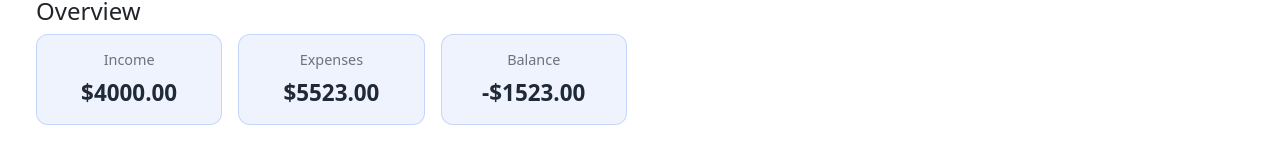
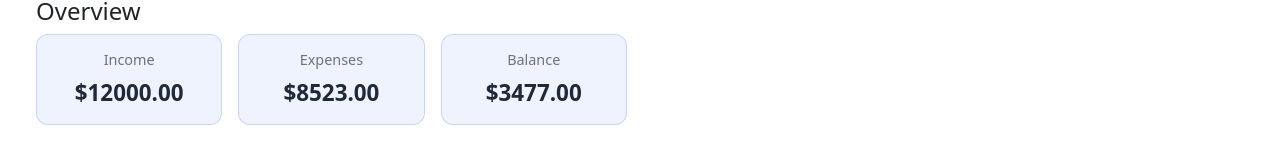
Before and after one commit to AkshayDurugale/ExpenseTracker, a React (Create React App) app: page / in a window 1280 px wide. Shown: the part 695-853 px from the top of the page. Built offline with nearby package versions, Linux system fonts and the light colour scheme; data requests are answered from the project's data file; what chartjs-plugin-datalabels would draw is missing.

Commit message:
chart fix

```diff
--- a/db.json
+++ b/db.json
@@ -27,6 +27,20 @@
       "date": "2026-03-23",
       "description": "",
       "id": "eUOMvMj"
+    },
+    {
+      "amount": 8000,
+      "category": "Bonus",
+      "date": "2026-03-23",
+      "description": "",
+      "id": "ZqUc0zA"
+    },
+    {
+      "amount": -3000,
+      "category": "Groccery",
+      "date": "2026-03-23",
+      "description": "",
+      "id": "MPinzBO"
     }
   ],
   "$schema": "./node_modules/json-server/schema.json"
--- a/package.json
+++ b/package.json
@@ -10,6 +10,7 @@
     "axios": "^1.13.6",
     "bootstrap": "^5.3.8",
     "chart.js": "^4.5.1",
+    "chartjs-plugin-annotation": "^3.1.0",
     "chartjs-plugin-datalabels": "^2.2.0",
     "file-saver": "^2.0.5",
     "jspdf": "^4.2.1",
--- a/src/Component/Chart.jsx
+++ b/src/Component/Chart.jsx
@@ -9,6 +9,7 @@
   LineElement,
 } from "chart.js";
 import ChartDataLabels from "chartjs-plugin-datalabels";
+import annotationPlugin from "chartjs-plugin-annotation";
 import styles from "../Styles/Chart.module.css";
 
 Chart.register(
@@ -18,6 +19,7 @@
   PointElement,
   LineElement,
   ChartDataLabels,
+  annotationPlugin,
 );
 
 const Charts = ({ transactions }) => {
@@ -172,6 +174,29 @@
                         },
                       },
                     },
+                    annotation: {
+                      annotations: {
+                        zeroLine: {
+                          type: "line",
+                          yMin: 0,
+                          yMax: 0,
+                          borderColor: "#e74c3c",
+                          borderWidth: 2,
+                          borderDash: [5, 5],
+                          label: {
+                            content: "Break-even",
+                            enabled: true,
+                            position: "end",
+                            backgroundColor: "#e74c3c",
+                            color: "white",
+                            font: {
+                              size: 10,
+                            },
+                            padding: 4,
+                          },
+                        },
+                      },
+                    },
                   },
                   scales: {
                     x: {
```
Also changed, not shown: 1 other file (tests, documents, lock files or other folders).
